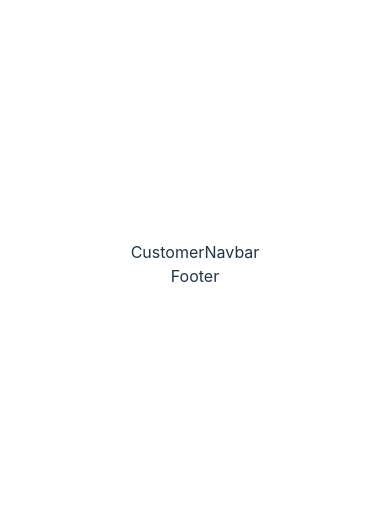
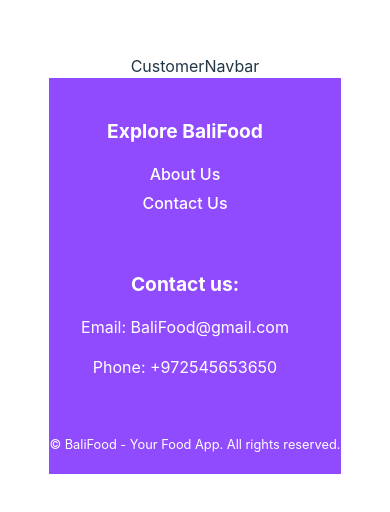
Before and after one commit to ItaySadras/wolta, a React (Vite) app in the folder frontend/: page /customer in a window 390 px wide. Shown: the part 158-670 px from the top of the page. Built offline with nearby package versions, Linux system fonts and the light colour scheme.

Commit message:
fix noam

```diff
--- a/frontend/src/App.jsx
+++ b/frontend/src/App.jsx
@@ -3,7 +3,7 @@ import { Route, Routes } from 'react-router-dom'
 
 import Login from './pages/authServices/Login';
 import Register from './pages/authServices/Register';
-
+import AboutUs from './components/footer/AboutUs';
 import CustomerLayout from './layouts/CustomerLayout';
 import CustomerDash from './pages/customer/CustomerDash';
 
@@ -79,7 +79,7 @@ function App() {
           <Route path='manageRestaurants' element={<ManageRestaurants />}></Route>
           <Route path='manageCouriers' element={<ManageCouriers />}></Route>
         </Route>
-
+      <Route path='/about' element={<AboutUs/>}></Route>
       </Routes>
     </>
   );
--- /dev/null
+++ b/frontend/src/components/footer/AboutUs.jsx
@@ -0,0 +1,40 @@
+import React from "react";
+
+function AboutUs() {
+  return (
+    <div className="about-us">
+      <h1>About BaliFood</h1>
+      <p>
+        BaliFood is a leading food delivery company dedicated to bringing
+        delicious meals from local restaurants straight to your doorstep. We
+        believe that good food should be convenient and accessible to everyone.
+      </p>
+      <h2>Our Mission</h2>
+      <p>
+        Our mission is to connect people with the best dining experiences by
+        offering a wide variety of cuisines and ensuring timely delivery.
+      </p>
+      <h2>Our Values</h2>
+      <ul>
+        <li>
+          Customer Satisfaction: We prioritize customer satisfaction above all
+          else.
+        </li>
+        <li>
+          Quality: We strive to deliver high-quality meals from trusted
+          restaurants.
+        </li>
+        <li>
+          Reliability: You can count on us for on-time delivery and excellent
+          service.
+        </li>
+        <li>
+          Community: We support local businesses and communities by partnering
+          with neighborhood restaurants.
+        </li>
+      </ul>
+    </div>
+  );
+}
+
+export default AboutUs;
--- a/frontend/src/components/footer/Footer.jsx
+++ b/frontend/src/components/footer/Footer.jsx
@@ -1,9 +1,34 @@
-import React from 'react'
+import React from "react";
+import '../footer/Footer.css';
+import "./AboutUs.jsx";
+import { NavLink } from "react-router-dom";
 
 const Footer = () => {
   return (
-    <div>Footer</div>
-  )
-}
+    <footer className="footer">
+      <div className="footer-container">
+        <div className="footer-section">
+          <h3>Explore BaliFood</h3>
+          <ul>
+            <li>
+              <NavLink to={"/about"}>About Us</NavLink>
+            </li>
+            <li>
+              <a href="">Contact Us</a>
+            </li>
+          </ul>
+        </div>
+        <div className="footer-section">
+          <h3>Contact us:</h3>
+          <p>Email: BaliFood@gmail.com</p>
+          <p>Phone: +972545653650</p>
+        </div>
+      </div>
+      <div className="footer-bottom">
+        <p>&copy; BaliFood - Your Food App. All rights reserved.</p>
+      </div>
+    </footer>
+  );
+};
 
-export default Footer
+export default Footer;
--- /dev/null
+++ b/frontend/src/components/footer/footer.css
@@ -0,0 +1,62 @@
+.footer {
+    background-color: #904bff;
+    color: white;
+    padding: 20px 0;
+  }
+
+  .footer-container {
+    display: flex;
+    justify-content: space-around;
+    max-width: 1200px;
+    margin: 0 auto;
+  }
+
+  .footer-section {
+    flex: 1;
+    margin-right: 20px;
+  }
+
+  .footer-section h3 {
+    font-size: 1.2em;
+    margin-bottom: 10px;
+  }
+
+  .footer-section ul {
+    list-style-type: none;
+    padding: 0;
+  }
+
+  .footer-section ul li {
+    margin-bottom: 5px;
+  }
+
+  .footer-section ul li a {
+    color: white;
+    text-decoration: none;
+  }
+
+  .footer-bottom {
+    text-align: center;
+    margin-top: 20px;
+    font-size: 0.8em;
+  }
+
+  .footer-bottom p {
+    margin: 0;
+  }
+
+  @media screen and (max-width: 768px) {
+    .footer-container {
+      flex-direction: column;
+      align-items: center;
+    }
+
+    .footer-section {
+      margin-bottom: 20px;
+      text-align: center;
+    }
+
+    .footer-section:last-child {
+      margin-right: 0;
+    }
+  }
```
